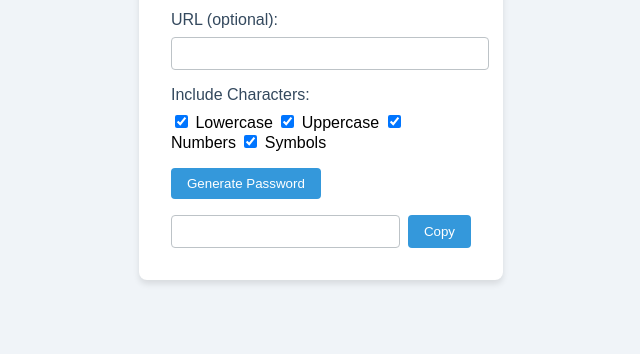
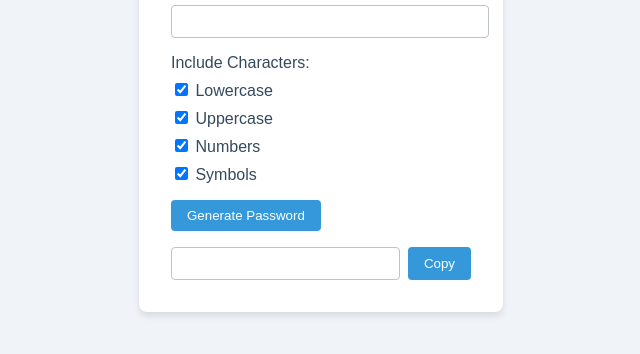
Before and after one commit to satriakries/simple-password-generator, a plain HTML site: page index.html in a window 1280 px wide. Shown: the part 338-692 px from the top of the page, without its empty margins (319-959 px from the left). Drawn offline with Linux system fonts and the light colour scheme.

Commit message:
change tag for displaying checkboxes

```diff
--- a/index.html
+++ b/index.html
@@ -19,10 +19,12 @@
         </div>
         <div class="input-group">
             <label>Include Characters:</label>
-            <input type="checkbox" id="include-lowercase" checked> Lowercase
-            <input type="checkbox" id="include-uppercase" checked> Uppercase
-            <input type="checkbox" id="include-numbers" checked> Numbers
-            <input type="checkbox" id="include-symbols" checked> Symbols
+            <div class="checkbox-group">
+                <label><input type="checkbox" id="include-lowercase" checked> Lowercase</label>
+                <label><input type="checkbox" id="include-uppercase" checked> Uppercase</label>
+                <label><input type="checkbox" id="include-numbers" checked> Numbers</label>
+                <label><input type="checkbox" id="include-symbols" checked> Symbols</label>
+            </div>
         </div>
         <button id="generate">Generate Password</button>
         <div id="password-container">
```
